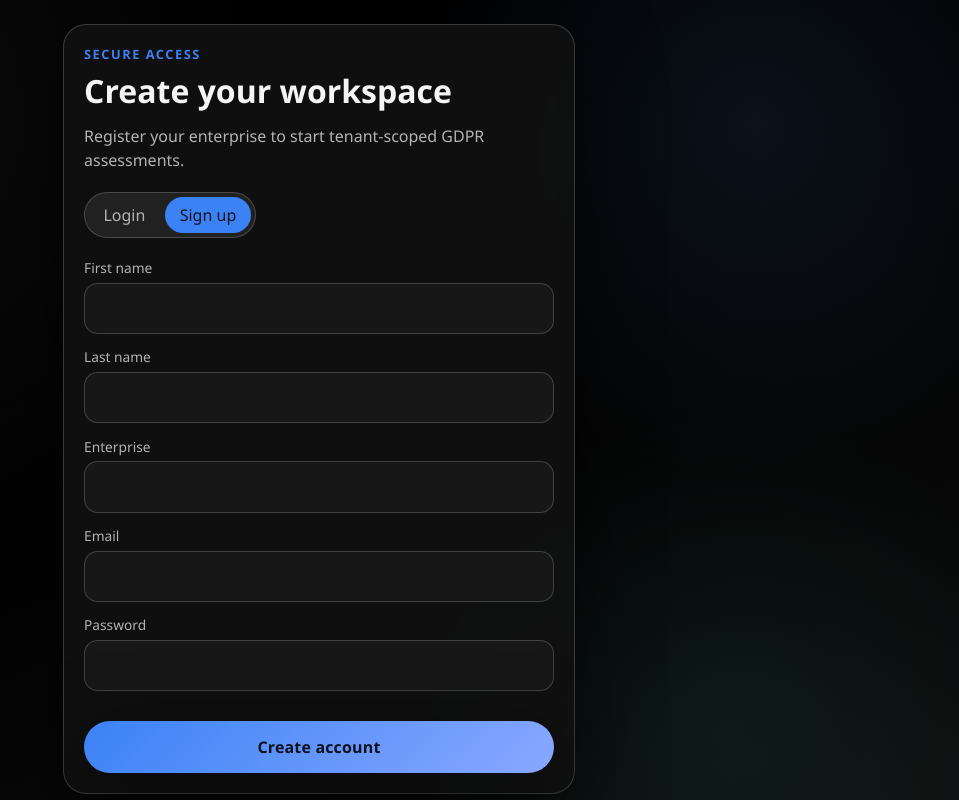
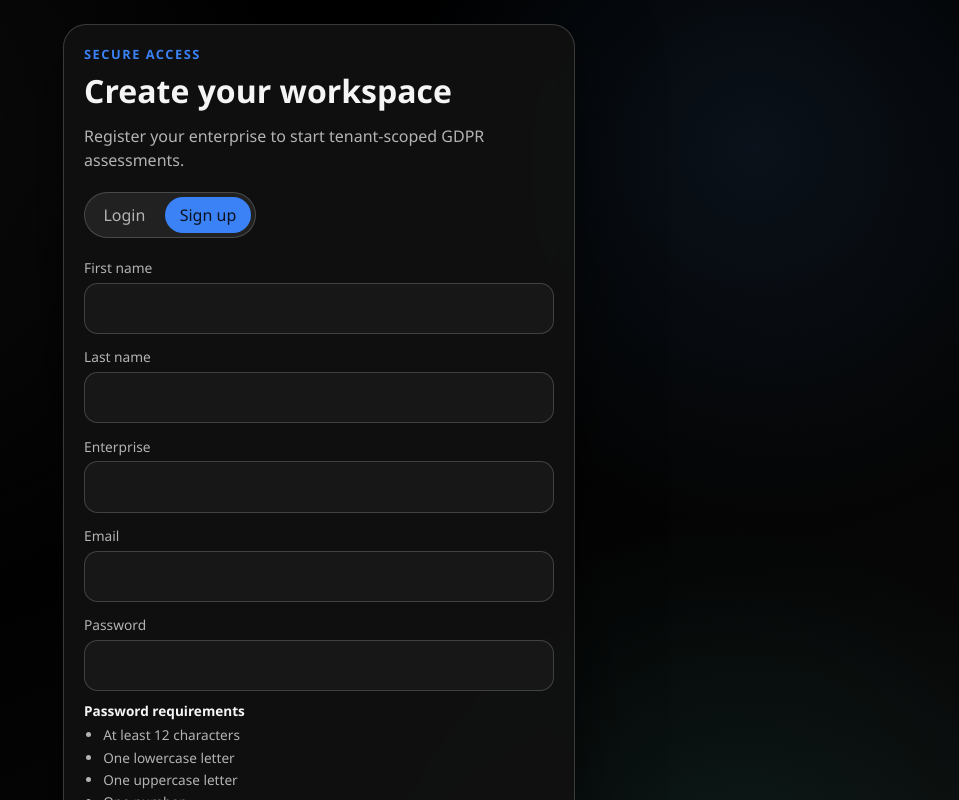
Before and after one commit to danielfdez17/regcheck, a React (Vite) app in the folder frontend/: page / in a window 1280 px wide. Both pictures are taken after a click on the button "Sign up". Shown: the top 800 px of the page, without its empty margins (321-1280 px from the left). Built offline with nearby package versions, Linux system fonts and the light colour scheme.

Commit message:
feat(password-policy): Add a password policy to reduce vulnerability

```diff
--- a/frontend/app/globals.css
+++ b/frontend/app/globals.css
@@ -226,6 +226,31 @@ textarea {
 
 .auth-error {
   margin: 0;
+}
+
+.password-policy {
+  margin-top: -0.25rem;
+  color: var(--muted);
+  font-size: 0.85rem;
+}
+
+.password-policy p {
+  margin: 0 0 0.35rem;
+  color: var(--text);
+  font-weight: 600;
+}
+
+.password-policy ul {
+  margin: 0;
+  padding-left: 1.2rem;
+}
+
+.password-policy li {
+  margin-top: 0.2rem;
+}
+
+.password-policy li[data-satisfied="true"] {
+  color: var(--success, var(--muted));
 }
 
 .brand {
--- /dev/null
+++ b/frontend/src/auth/password-policy.ts
@@ -0,0 +1,44 @@
+export const PASSWORD_MIN_LENGTH = 12;
+export const PASSWORD_MAX_LENGTH = 128;
+
+type PasswordPolicyRule = {
+  id: string;
+  isSatisfied: (password: string) => boolean;
+};
+
+const PASSWORD_POLICY_RULES: PasswordPolicyRule[] = [
+  {
+    id: "minLength",
+    isSatisfied: (password) => password.length >= PASSWORD_MIN_LENGTH,
+  },
+  {
+    id: "maxLength",
+    isSatisfied: (password) => password.length <= PASSWORD_MAX_LENGTH,
+  },
+  {
+    id: "lowercase",
+    isSatisfied: (password) => /[a-z]/.test(password),
+  },
+  {
+    id: "uppercase",
+    isSatisfied: (password) => /[A-Z]/.test(password),
+  },
+  {
+    id: "number",
+    isSatisfied: (password) => /\d/.test(password),
+  },
+  {
+    id: "symbol",
+    isSatisfied: (password) => /[^A-Za-z0-9\s]/.test(password),
+  },
+  {
+    id: "noSpaces",
+    isSatisfied: (password) => !/\s/.test(password),
+  },
+];
+
+export function getPasswordPolicyViolations(password: string): string[] {
+  return PASSWORD_POLICY_RULES.filter((rule) => !rule.isSatisfied(password)).map(
+    (rule) => rule.id,
+  );
+}
--- a/frontend/src/components/auth-page.tsx
+++ b/frontend/src/components/auth-page.tsx
@@ -1,10 +1,23 @@
 import { useState, type FormEvent } from "react";
 
+import {
+  PASSWORD_MAX_LENGTH,
+  PASSWORD_MIN_LENGTH,
+  getPasswordPolicyViolations,
+} from "../auth/password-policy";
 import { useAuth } from "../auth/use-auth";
 import { useAppTranslation } from "../i18n/hooks/use-app-translation";
 import AppShell, { AppFooter } from "./app-shell";
 
 type AuthMode = "login" | "signup";
+const PASSWORD_POLICY_RULE_IDS = [
+  "minLength",
+  "lowercase",
+  "uppercase",
+  "number",
+  "symbol",
+  "noSpaces",
+];
 
 type AuthFormState = {
   firstName: string;
@@ -22,6 +35,20 @@ const EMPTY_FORM: AuthFormState = {
   password: "",
 };
 
+function getSubmitButtonLabel(
+  mode: AuthMode,
+  isSubmitting: boolean,
+  t: (key: string) => string,
+) {
+  if (isSubmitting) {
+    return t("submit.waiting");
+  }
+  if (mode === "login") {
+    return t("submit.signIn");
+  }
+  return t("submit.createAccount");
+}
+
 export default function AuthPage() {
   const { login, signup } = useAuth();
   const { t } = useAppTranslation("auth");
@@ -29,6 +56,9 @@ export default function AuthPage() {
   const [form, setForm] = useState<AuthFormState>(EMPTY_FORM);
   const [errorMessage, setErrorMessage] = useState<string | null>(null);
   const [isSubmitting, setIsSubmitting] = useState(false);
+  const passwordPolicyViolations =
+    mode === "signup" ? getPasswordPolicyViolations(form.password) : [];
+  const submitButtonLabel = getSubmitButtonLabel(mode, isSubmitting, t);
 
   const updateField = (field: keyof AuthFormState, value: string) => {
     setForm((current) => ({ ...current, [field]: value }));
@@ -37,6 +67,12 @@ export default function AuthPage() {
   const handleSubmit = async (event: FormEvent<HTMLFormElement>) => {
     event.preventDefault();
     setErrorMessage(null);
+
+    if (mode === "signup" && passwordPolicyViolations.length > 0) {
+      setErrorMessage(t("passwordPolicy.error"));
+      return;
+    }
+
     setIsSubmitting(true);
 
     try {
@@ -164,7 +200,8 @@ export default function AuthPage() {
                 <span>{t("fields.password")}</span>
                 <input
                   autoComplete={mode === "login" ? "current-password" : "new-password"}
-                  minLength={8}
+                  maxLength={PASSWORD_MAX_LENGTH}
+                  minLength={mode === "signup" ? PASSWORD_MIN_LENGTH : 1}
                   required
                   type="password"
                   value={form.password}
@@ -174,18 +211,30 @@ export default function AuthPage() {
                 />
               </label>
 
-              {errorMessage !== null ? (
+              {mode === "signup" ? (
+                <div className="password-policy" aria-live="polite">
+                  <p>{t("passwordPolicy.heading")}</p>
+                  <ul>
+                    {PASSWORD_POLICY_RULE_IDS.map((ruleId) => (
+                      <li
+                        key={ruleId}
+                        data-satisfied={!passwordPolicyViolations.includes(ruleId)}
+                      >
+                        {t(`passwordPolicy.rules.${ruleId}`)}
+                      </li>
+                    ))}
+                  </ul>
+                </div>
+              ) : null}
+
+              {errorMessage ? (
                 <p className="status-note auth-error" role="alert">
                   {errorMessage}
                 </p>
               ) : null}
 
               <button className="primary-button" disabled={isSubmitting} type="submit">
-                {isSubmitting
-                  ? t("submit.waiting")
-                  : mode === "login"
-                    ? t("submit.signIn")
-                    : t("submit.createAccount")}
+                {submitButtonLabel}
               </button>
             </form>
           </section>
--- a/frontend/src/i18n/locales/en/auth.json
+++ b/frontend/src/i18n/locales/en/auth.json
@@ -20,6 +20,18 @@
     "email": "Email",
     "password": "Password"
   },
+  "passwordPolicy": {
+    "heading": "Password requirements",
+    "error": "Choose a stronger password before creating your account.",
+    "rules": {
+      "minLength": "At least 12 characters",
+      "lowercase": "One lowercase letter",
+      "uppercase": "One uppercase letter",
+      "number": "One number",
+      "symbol": "One symbol",
+      "noSpaces": "No spaces"
+    }
+  },
   "submit": {
     "waiting": "Please wait...",
     "signIn": "Sign in",
--- a/frontend/src/i18n/locales/es/auth.json
+++ b/frontend/src/i18n/locales/es/auth.json
@@ -20,6 +20,18 @@
     "email": "Correo electrónico",
     "password": "Contraseña"
   },
+  "passwordPolicy": {
+    "heading": "Requisitos de contraseña",
+    "error": "Elige una contraseña más fuerte antes de crear tu cuenta.",
+    "rules": {
+      "minLength": "Al menos 12 caracteres",
+      "lowercase": "Una letra minúscula",
+      "uppercase": "Una letra mayúscula",
+      "number": "Un número",
+      "symbol": "Un símbolo",
+      "noSpaces": "Sin espacios"
+    }
+  },
   "submit": {
     "waiting": "Por favor espere...",
     "signIn": "Iniciar sesión",
--- a/frontend/src/lib/regcheck-api.ts
+++ b/frontend/src/lib/regcheck-api.ts
@@ -151,6 +151,11 @@ interface RequestOptions extends RequestInit {
   path: string;
 }
 
+type ApiErrorDetail =
+  | string
+  | { message?: string; msg?: string }
+  | Array<{ message?: string; msg?: string }>;
+
 const DEFAULT_API_BASE_URL = "http://localhost:8000";
 export const AUTH_TOKEN_STORAGE_KEY = "regcheck-auth-token";
 
@@ -181,6 +186,23 @@ export function setUnauthorizedHandler(handler: (() => void) | null): void {
   onUnauthorized = handler;
 }
 
+function formatApiErrorDetail(detail: ApiErrorDetail | undefined): string | null {
+  if (typeof detail === "string") {
+    return detail;
+  }
+  if (Array.isArray(detail)) {
+    const firstMessage = detail.find((item) => typeof item.msg === "string")?.msg;
+    return firstMessage?.replace(/^Value error, /, "") ?? null;
+  }
+  if (detail !== undefined && typeof detail.message === "string") {
+    return detail.message;
+  }
+  if (detail !== undefined && typeof detail.msg === "string") {
+    return detail.msg.replace(/^Value error, /, "");
+  }
+  return null;
+}
+
 async function requestJson<T>({ path, ...init }: RequestOptions): Promise<T> {
   const headers: Record<string, string> = {
     "Content-Type": "application/json",
@@ -203,16 +225,8 @@ async function requestJson<T>({ path, ...init }: RequestOptions): Promise<T> {
   if (!response.ok) {
     let detail = `${response.status} ${response.statusText}`;
     try {
-      const payload = (await response.json()) as { detail?: string | { message?: string } };
-      if (typeof payload.detail === "string") {
-        detail = payload.detail;
-      } else if (
-        payload.detail !== undefined &&
-        typeof payload.detail === "object" &&
-        typeof payload.detail.message === "string"
-      ) {
-        detail = payload.detail.message;
-      }
+      const payload = (await response.json()) as { detail?: ApiErrorDetail };
+      detail = formatApiErrorDetail(payload.detail) ?? detail;
     } catch {
       // Keep the default status-based message.
     }
```
Also changed, not shown: 3 other files (tests, documents, lock files or other folders).
